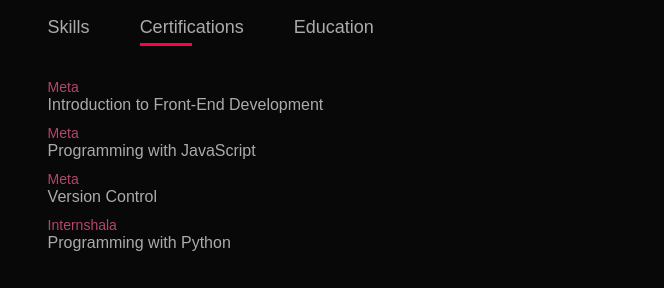
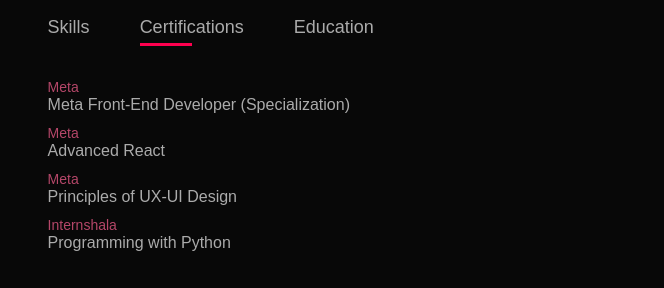
Before and after one commit to girish-bora/personal_portfolio, a plain HTML site: page index.html in a window 1280 px wide. Both pictures are taken after a click on the element "Certifications". Shown: the part 1034-1322 px from the top of the page, 490-1154 px from the left. Drawn offline with Linux system fonts and the light colour scheme.

Commit message:
updated certifications

```diff
--- a/index.html
+++ b/index.html
@@ -59,9 +59,9 @@
                     </div>
                     <div class="tab-contents" id="certifications">
                         <ul>
-                            <li><span>Meta</span><br>Introduction to Front-End Development</li>
-                            <li><span>Meta</span><br>Programming with JavaScript</li>
-                            <li><span>Meta</span><br>Version Control</li>
+                            <li><span>Meta</span><br>Meta Front-End Developer (Specialization)</li>
+                            <li><span>Meta</span><br>Advanced React</li>
+                            <li><span>Meta</span><br>Principles of UX-UI Design</li>
                             <li><span>Internshala</span><br>Programming with Python</li>
                         </ul>
                     </div>
```
